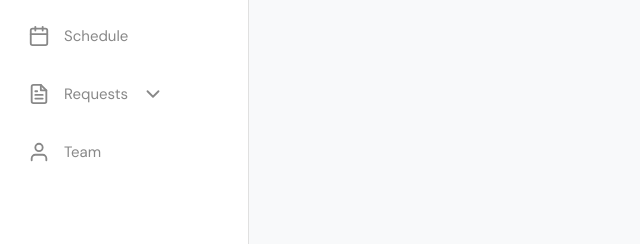
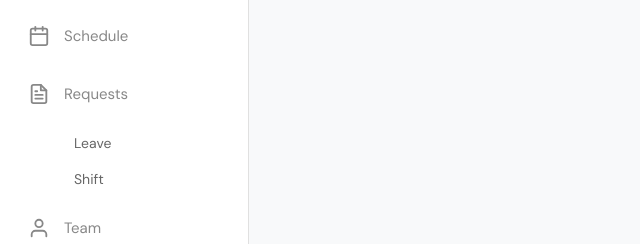
Before and after one commit to LimKaWaiAnderton/KKH_FYP, a React (Create React App) app in the folder frontend/: page / in a window 1280 px wide. Shown: the part 144-388 px from the top of the page, without its empty margins (0-640 px from the left). Built offline with nearby package versions, Linux system fonts and the light colour scheme.

Commit message:
Finalize frontend changes for TeamList

```diff
--- a/frontend/src/components/NavBar.js
+++ b/frontend/src/components/NavBar.js
@@ -9,8 +9,7 @@ import {
   FiFileText,
   FiUser,
   FiSettings,
-  FiLogOut,
-  FiChevronDown
+  FiLogOut
 } from "react-icons/fi";
 
 const NavBar = () => {
@@ -18,7 +17,6 @@ const NavBar = () => {
   const navigate = useNavigate();
 
   const [isExpanded, setIsExpanded] = useState(false);
-  const [isDocsOpen, setIsDocsOpen] = useState(false);
 
   const isActive = (path) => location.pathname === path;
 
@@ -26,10 +24,7 @@ const NavBar = () => {
     <div
       className={`sidebar ${isExpanded ? 'expanded' : ''}`}
       onMouseEnter={() => setIsExpanded(true)}
-      onMouseLeave={() => {
-        setIsExpanded(false);
-        setIsDocsOpen(false);
-      }}
+      onMouseLeave={() => setIsExpanded(false)}
     >
       {/* Logo */}
       <div className="sidebar-logo">
@@ -37,7 +32,7 @@ const NavBar = () => {
         {isExpanded && <span className="logo-text">KK Hospital</span>}
       </div>
 
-      {/* Main Nav */}
+      {/* Nav */}
       <div className="nav-links">
         <button
           className={`nav-item ${isActive('/manager/home') ? 'active' : ''}`}
@@ -55,29 +50,28 @@ const NavBar = () => {
           {isExpanded && <span>Schedule</span>}
         </button>
 
-        {/* Documents */}
+        {/* Requests */}
         <button
-          className="nav-item"
-          onClick={() => setIsDocsOpen(!isDocsOpen)}
+          className={`nav-item ${isActive('/documents') ? 'active' : ''}`}
+          onClick={() => navigate('/documents')}
         >
           <FiFileText />
-          {isExpanded && (
-            <>
-              <span>Requests</span>
-              <FiChevronDown
-                className={`chevron ${isDocsOpen ? 'open' : ''}`}
-              />
-            </>
-          )}
+          {isExpanded && <span>Requests</span>}
         </button>
 
-        {/* Sub menu */}
-        {isExpanded && isDocsOpen && (
+        {/* Sub pages (always visible when expanded) */}
+        {isExpanded && (
           <div className="sub-menu">
-            <button onClick={() => navigate('/documents/leave')}>
+            <button
+              className={isActive('/documents/leave') ? 'active-sub' : ''}
+              onClick={() => navigate('/documents/leave')}
+            >
               Leave
             </button>
-            <button onClick={() => navigate('/documents/shift')}>
+            <button
+              className={isActive('/documents/shift') ? 'active-sub' : ''}
+              onClick={() => navigate('/documents/shift')}
+            >
               Shift
             </button>
           </div>
```
Also changed, not shown: 1 other file (tests, documents, lock files or other folders).
